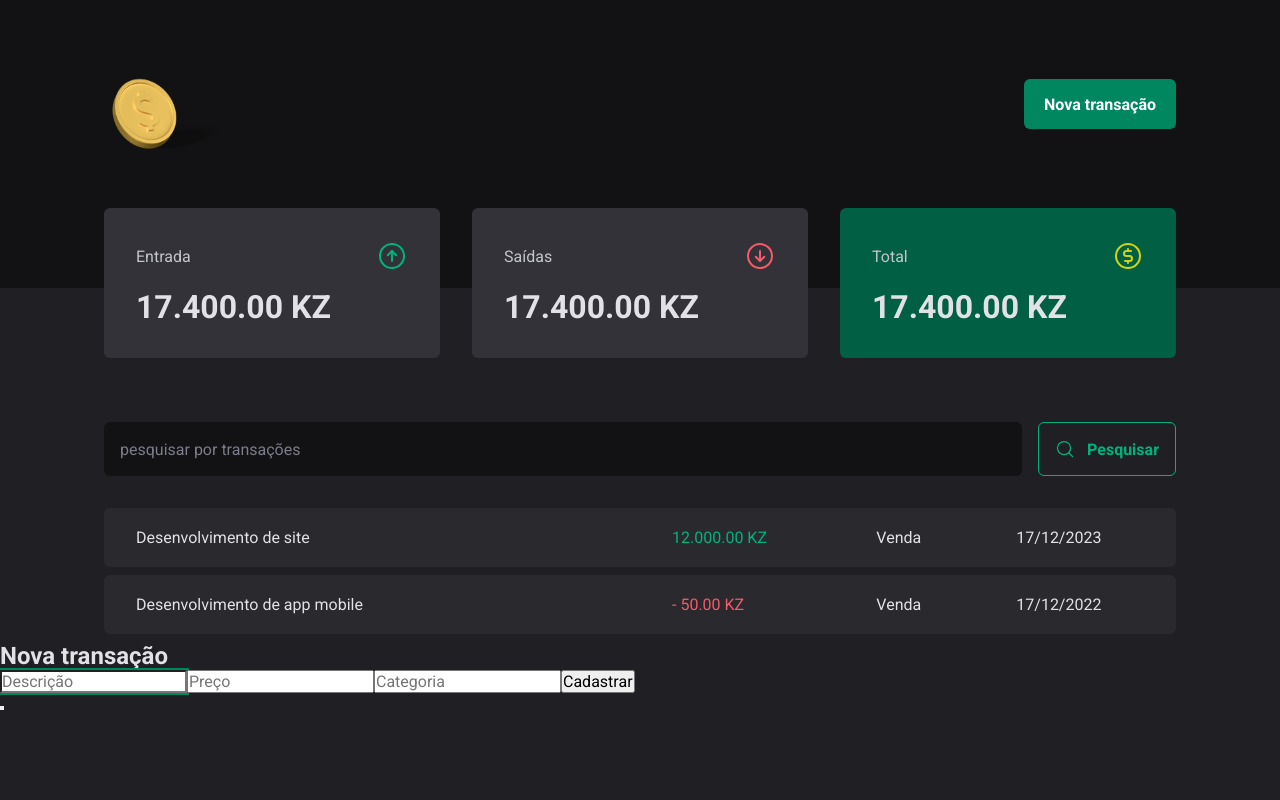
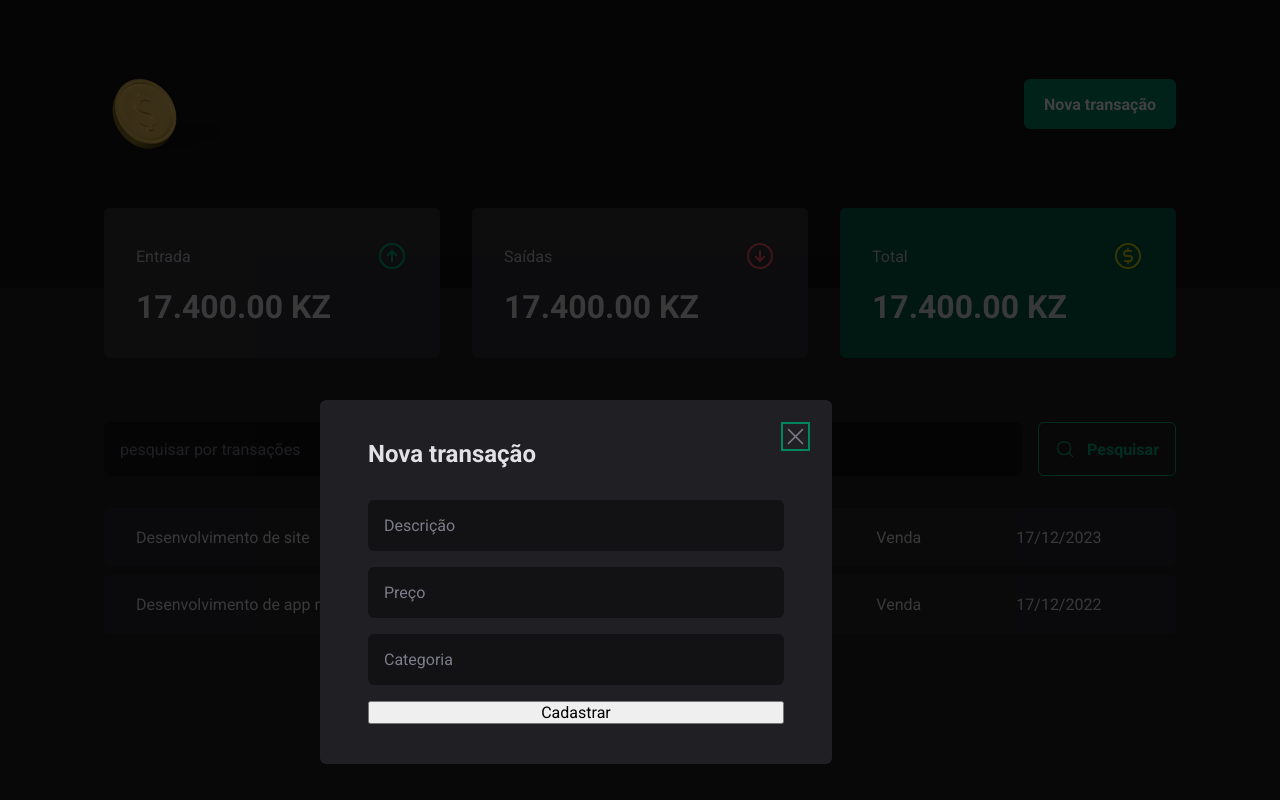
Before and after one commit to romeucajamba/Transacacoes, a React (Vite) app in the folder transacoes/: page / in a window 1280 px wide. Both pictures are taken after a click on the button "Nova transação". Built offline with nearby package versions, Linux system fonts and the light colour scheme.

Commit message:
estilizou-se o modal e o formulario e adicionou-se icon para fechar

```diff
--- a/transacoes/src/components/Modal/index.tsx
+++ b/transacoes/src/components/Modal/index.tsx
@@ -1,5 +1,6 @@
 import * as Dialog from '@radix-ui/react-dialog';
-import {Overlay, Content} from './styles';
+import {Overlay, Content, CloseButton} from './styles';
+import { X } from 'phosphor-react';
 
 export function NewTransationsModal(){
     return(
@@ -8,6 +9,10 @@
 
          <Content>
             <Dialog.Title>Nova transação</Dialog.Title>
+            <CloseButton>
+                <X size={25}/>
+            </CloseButton>
+
             <form action="">
                 <input type="text" placeholder='Descrição'  required/>
                 <input type="text" placeholder='Preço'  required/>
@@ -15,7 +20,7 @@
 
                 <button type="submit">Cadastrar</button>
             </form>
-            <Dialog.Close />
+
          </Content>
         </Dialog.Portal>
     )
--- a/transacoes/src/components/Modal/styles.ts
+++ b/transacoes/src/components/Modal/styles.ts
@@ -3,9 +3,69 @@
 
 
 export const Overlay = styled(Dialog.Overlay)`
+    position: fixed;
+    width: 100vw;
+    height: 100vh;
+    inset: 0;
+    background: rgb(0, 0, 0, 0.75);
+`;
+
+export const Content = styled(Dialog.Content)`
+    min-width: 32rem;
+    border-radius: 6px;
+    padding: 2.5rem 3rem;
+    background: ${props => props.theme['gray-800']};
+
+    position: fixed;
+    top: 50%;
+    left: 25%;
+    transform: translate(-50% -50%);
+
+    form{
+        margin-top: 2rem;
+        display: flex;
+        flex-direction: column;
+        gap: 1rem;
+
+        input{
+            border-radius: 6px;
+            border: 0;
+            background: ${props => props.theme['gray-900']};
+            color: ${props => props.theme['gray-300']};
+            padding: 1rem;
+
+            &::placeholder {
+                color: ${props => props.theme['gray-500']};
+            }
+        }
+        bottom[type='submit']{
+            height: 50px;
+            border: 0;
+            background: ${props => props.theme['green-500']};
+            color: ${props => props.theme.white};
+            font-weight: bold;
+            padding: 0 1.25rem;
+            border-radius: 6px;
+            margin-top: 1.5rem;
+            cursor: pointer;
+
+            &:hover{
+                background: ${props => props.theme['green-700']};
+                transition: background-color 0.2s;
+            }
+        }
+    }
 
 `;
 
-export const Content = styled(Dialog.Content)`
 
+export const CloseButton = styled(Dialog.Close)`
+    position: absolute;
+    background: transparent;
+    border: 0;
+    top: 1.5rem;
+    right: 1.5rem;
+    line-height: 0;
+    cursor: pointer;
+    color: ${props => props.theme['gray-500']};
 `;
```
